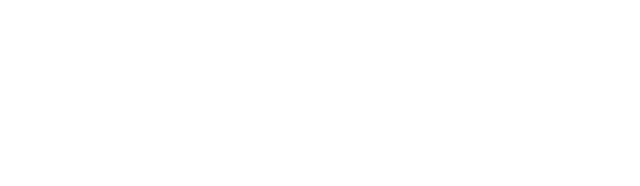
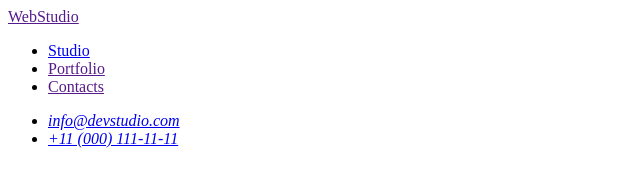
Before and after one commit to LizaRuban/goit-markup-hw-01, a plain HTML site: page index.html in a window 1280 px wide. Shown: the whole page, without its empty margins (0-640 px from the left). Drawn offline with Linux system fonts and the light colour scheme.

Commit message:
add markup in the header

```diff
--- a/index.html
+++ b/index.html
@@ -6,7 +6,34 @@
     <title>Document</title>
   </head>
   <body>
-    <header></header>
+    <header>
+      <nav>
+        <a href="">WebStudio</a>
+        <ul>
+          <li>
+            <a href="./index.html">Studio</a>
+          </li>
+          <li>
+            <a href="">Portfolio</a>
+          </li>
+          <li>
+            <a href="">Contacts</a>
+          </li>
+        </ul>
+      </nav>
+      <ul>
+        <li>
+          <address>
+            <a href="mailto:info@devstudio.com">info@devstudio.com</a>
+          </address>
+        </li>
+        <li>
+          <address>
+            <a href="tel:+11 (000) 111-11-11">+11 (000) 111-11-11</a>
+          </address>
+        </li>
+      </ul>
+    </header>
     <main></main>
     <footer></footer>
   </body>
```
